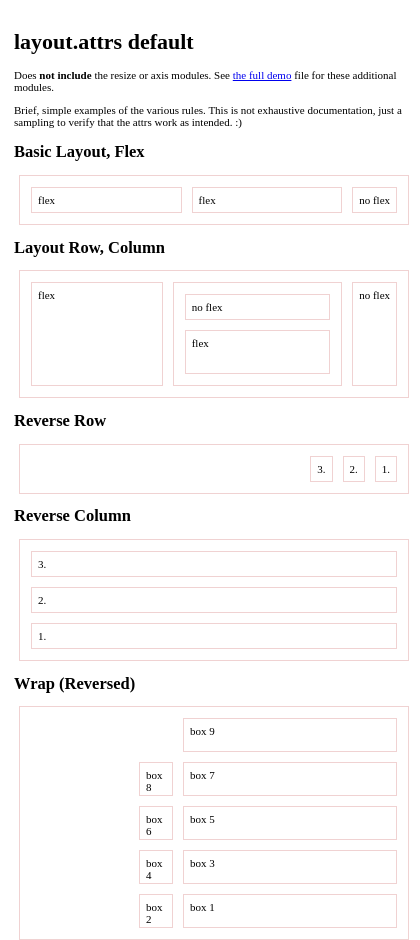
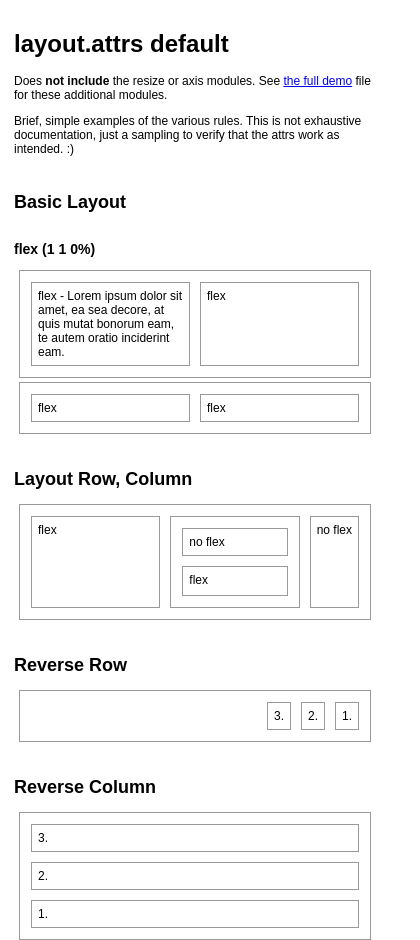
Before and after one commit to benjaminapetersen/layout.attrs, a website: page demo/flex.default.html in a window 390 px wide. Shown: the top 940 px of the page, 420 px wide, since content can reach past the window. Drawn offline with Linux system fonts and the light colour scheme.

Commit message:
Switching default [flex] to "1 1 0%" which are the defaults for flex:1 and produce equal widths for flex siblings. https://developer.mozilla.org/en-US/docs/Web/CSS/flex#Values Add display:inline-flex Remove min-width to enable full responsiveness Switch font to sans-serif :) Bumping version to 2.0.0 due to breaking changes with:  flex

```diff
--- a/bower.json
+++ b/bower.json
@@ -1,6 +1,6 @@
 {
   "name": "layout.attrs",
-  "version": "1.1.3",
+  "version": "2.0.0",
   "authors": [
     "benjaminapetersen <admin@benjaminapetersen.me>"
   ],
--- a/demo/flex.default.html
+++ b/demo/flex.default.html
@@ -12,10 +12,16 @@
   <style>
   html,
   body {
-    font-size: 11px;
+    font-size: 12px;
+    font-family: sans-serif;
+  }
+  * {
+    box-sizing: border-box;
+  }
+  h2,h3 {
+    margin-top: 2em;
   }
   #wrapper {
-    min-width: 400px;
     max-width: 980px;
     margin-left: auto;
     margin-right: auto;
@@ -32,7 +38,10 @@
     width: 200px;
   }
   [outline] {
-    outline: 1px solid #F0D2D2;
+    outline-color: #999;
+  }
+  [outline="tomato"] {
+    outline-color: tomato;
   }
   </style>
 </head>
@@ -52,12 +61,17 @@
        not exhaustive documentation, just a sampling to verify
        that the attrs work as intended. :)</p>
 
-    <h2>Basic Layout, Flex</h2>
+    <h2>Basic Layout</h2>
+    <h3>flex (1 1 0%)</h3>
+    <div layout outline>
+      <div flex outline>flex - Lorem ipsum dolor sit amet, ea sea decore, at quis mutat bonorum eam, te autem oratio inciderint eam.</div>
+      <div flex outline>flex</div>
+    </div>
     <div layout outline>
       <div flex outline>flex</div>
       <div flex outline>flex</div>
-      <div outline>no flex</div>
     </div>
+
 
     <h2>Layout Row, Column</h2>
     <div layout row outline>
@@ -183,7 +197,7 @@
       <div mar-xxxl outline>6.</div>
       <div mar-xxxxl outline>7.</div>
     </div>
-    <h4>Padding, Margin Utils With Shrink, Grow, Resize</h4>
+    <h2>Padding, Margin Utils With Shrink, Grow, Resize</h2>
     <!--
       - shrink works to a point. it won't override the
         margin/padding, but it will handle extra space.
--- a/src/flex-layout.scss
+++ b/src/flex-layout.scss
@@ -44,18 +44,13 @@
 /* primary flex child*/
 /* Set to explict values for flex-grow, flex-shrink and flex-basis, so browsers have correct values by default. https://github.com/philipwalton/flexbugs#6-the-default-flex-value-has-changed */
 
-[flex="1"] {
+[flex] {
     flex: 1 1 0%; // 0% flex-basis causes IE 10/11 issues https://connect.microsoft.com/IE/feedback/details/802625/min-height-and-flexbox-flex-direction-column-dont-work-together-in-ie-10-11-preview
 }
 
-[flex],
-[flex="auto"] {
-    flex: 1 1 auto;
-}
-
-[flex="initial"] {
-    flex: 0 1 auto;
-}
+// [flex="content"] {
+//     flex: content; // no support
+// }
 
 /* flex-basis - if set to 0, the extra space around content isn't factored in. If set to auto, the extra space is distributed based on its flex-grow value. http://www.w3.org/TR/css3-flexbox/images/rel-vs-abs-flex.svg */
 
@@ -67,7 +62,7 @@
     flex-basis: 0%;
 }
 
-/* flex-direction is handled in these attrs */
+// The element behaves like a block element and lays out its content according to the flexbox model. flex-direction is handled
 [column],
 [layout="column"] {
     flex-direction: column;
@@ -83,6 +78,17 @@
 [layout="row"] {
     flex-direction: row;
     display: flex;
+}
+
+// The element behaves like an inline element and lays out its content according to the flexbox model. flex-direction is handled
+[row="inline"] {
+    flex-direction: row;
+    display: inline-flex;
+}
+
+[column="inline"]{
+    flex-direction: column;
+    display: inline-flex;
 }
 
 [row="reverse"],
```
Also changed, not shown: demo/flex.all.html (+21 -11 lines), dist/layout.attrs.css, dist/layout.attrs.min.css, dist/modules/flex-layout.css.
